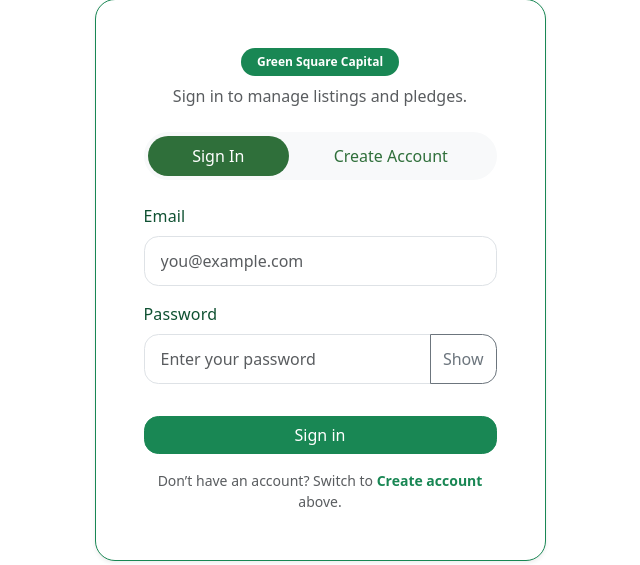
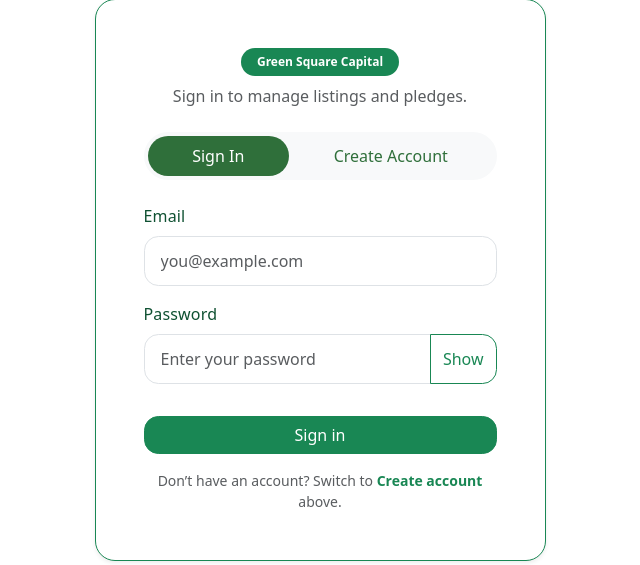
Before and after one commit to JSGREEN1129/web_application_diploma_project_4, a Django app: page /users/register/ in a window 1280 px wide, after a click on "Sign In". Shown: the part 124-689 px from the top of the page, without its empty margins (320-960 px from the left). Run offline with Django 5.2, Linux system fonts and the light colour scheme; some libraries are stand-ins or nearby versions.

Commit message:
change show password button from secondary to success

```diff
--- a/users/templates/users/register.html
+++ b/users/templates/users/register.html
@@ -75,7 +75,7 @@
                     <label class="form-label">Password</label>
                     <div class="input-group">
                       {{ login_form.password|add_class:"form-control"|attr:"placeholder:Enter your password"|attr:"id:id_password_login" }}
-                      <button class="btn btn-outline-secondary" type="button" id="toggleLoginPassword">
+                      <button class="btn btn-outline-success" type="button" id="toggleLoginPassword">
                         Show
                       </button>
                     </div>
```
Also changed, not shown: db.sqlite3.
